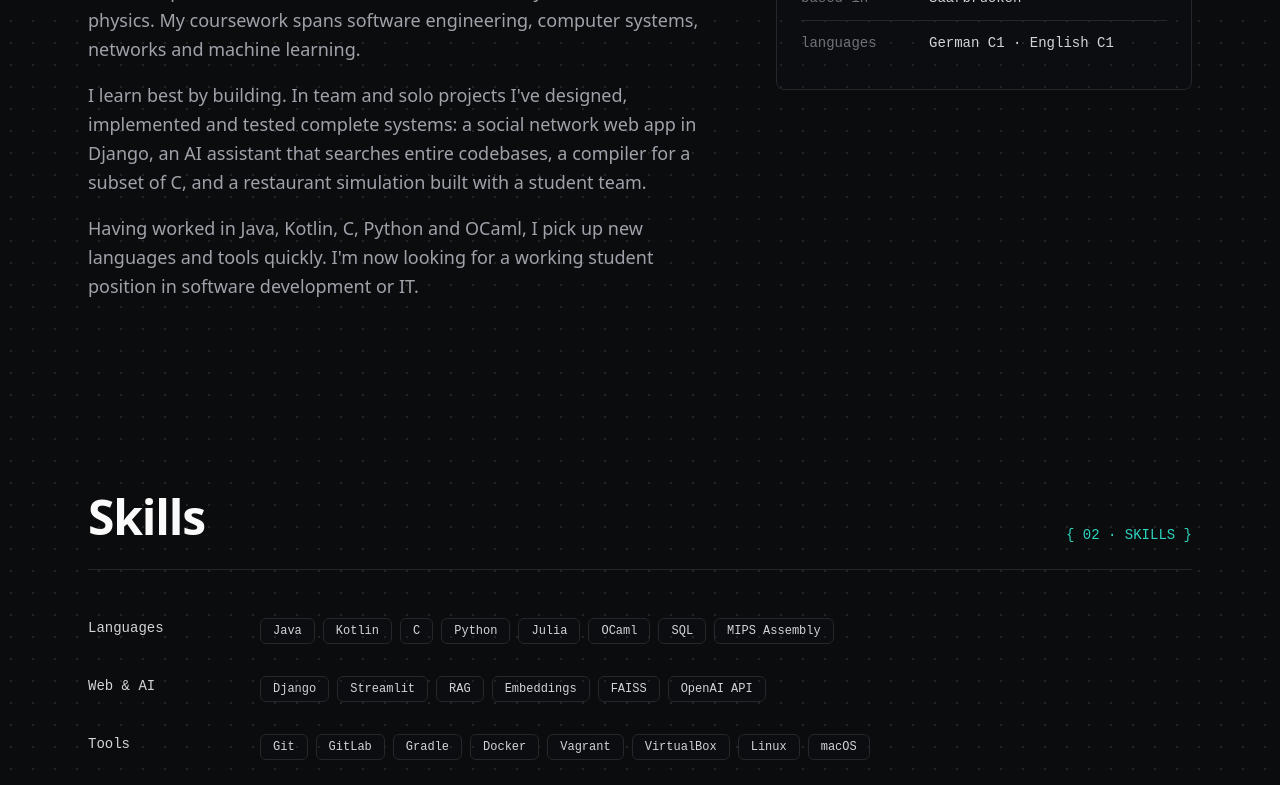
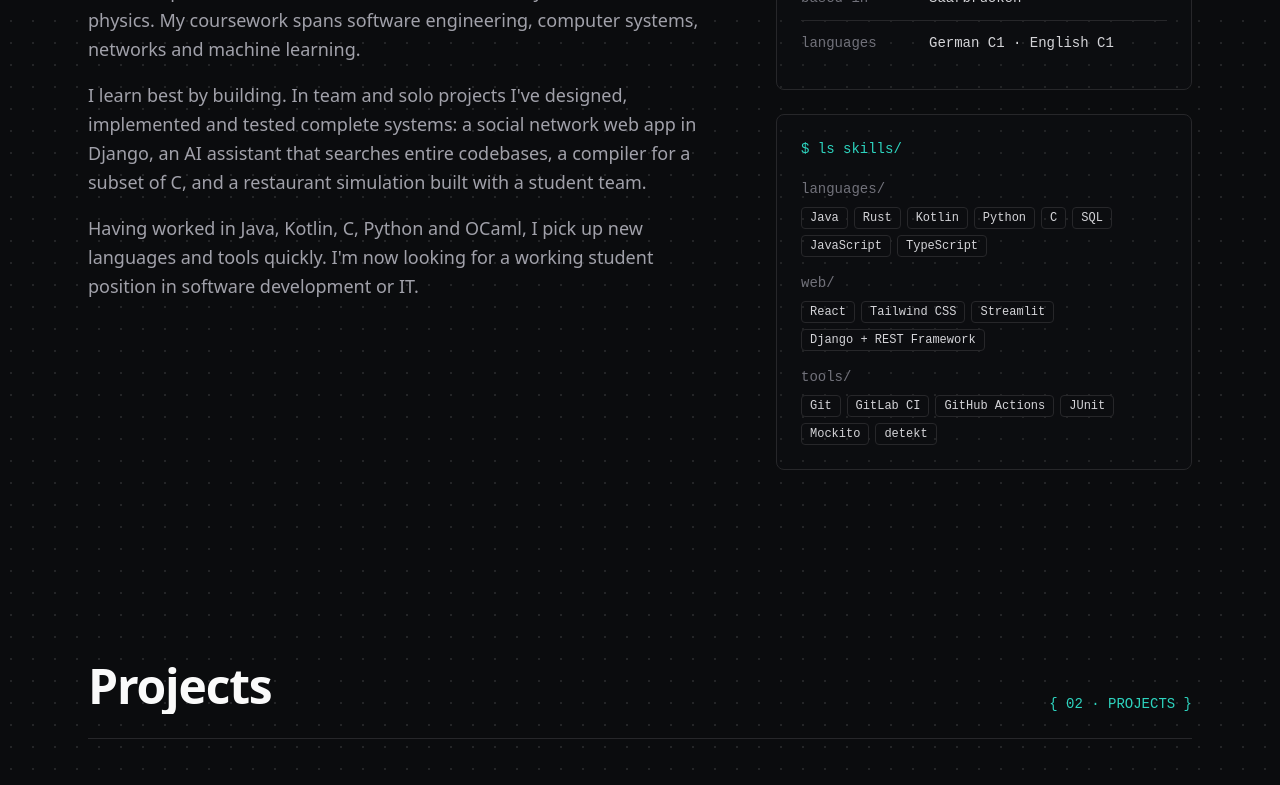
Before and after one commit to yuvrajsingh1015/yuvrajsingh1015.github.io, a React (Vite) app: page / in a window 1280 px wide. Shown: the part 1200-1985 px from the top of the page. Built offline with nearby package versions, Linux system fonts and the light colour scheme.

Commit message:
Add CV PDF; move trimmed skills into About section

```diff
--- a/src/App.jsx
+++ b/src/App.jsx
@@ -2,7 +2,6 @@ import Loader from "./components/Loader";
 import Navbar from "./components/Navbar";
 import Hero from "./components/Hero";
 import About from "./components/About";
-import Skills from "./components/Skills";
 import Projects from "./components/Projects";
 import Contact from "./components/Contact";
 import Footer from "./components/Footer";
@@ -15,7 +14,6 @@ export default function App() {
       <main>
         <Hero />
         <About />
-        <Skills />
         <Projects />
         <Contact />
       </main>
--- a/src/components/About.jsx
+++ b/src/components/About.jsx
@@ -1,4 +1,4 @@
-import { about } from "../data";
+import { about, skills } from "../data";
 import SectionHeading from "./SectionHeading";
 import Reveal from "./Reveal";
 
@@ -24,7 +24,7 @@ export default function About() {
           </Reveal>
         </div>
 
-        <Reveal delay={240}>
+        <Reveal delay={240} className="space-y-6">
           <div className="rounded-lg border border-line bg-card p-6 font-mono text-sm">
             <p className="text-accent">$ cat profile</p>
             <dl className="mt-5 divide-y divide-line">
@@ -36,6 +36,27 @@ export default function About() {
               ))}
             </dl>
           </div>
+
+          <div className="rounded-lg border border-line bg-card p-6 font-mono text-sm">
+            <p className="text-accent">$ ls skills/</p>
+            <dl className="mt-5 space-y-4">
+              {skills.map(({ group, items }) => (
+                <div key={group}>
+                  <dt className="text-subtle">{group}/</dt>
+                  <dd className="mt-2 flex flex-wrap gap-1.5">
+                    {items.map((skill) => (
+                      <span
+                        key={skill}
+                        className="rounded border border-line px-2 py-0.5 text-xs text-body transition-colors hover:border-accent/60 hover:text-accent"
+                      >
+                        {skill}
+                      </span>
+                    ))}
+                  </dd>
+                </div>
+              ))}
+            </dl>
+          </div>
         </Reveal>
       </div>
     </section>
--- a/src/components/Contact.jsx
+++ b/src/components/Contact.jsx
@@ -106,7 +106,7 @@ export default function Contact() {
 
   return (
     <section id="contact" className="mx-auto max-w-6xl px-6 py-24">
-      <SectionHeading number="04" label="contact" title="Get in touch" />
+      <SectionHeading number="03" label="contact" title="Get in touch" />
 
       <Reveal className="grid gap-10 md:grid-cols-[2fr_3fr]">
         <div>
--- a/src/components/Navbar.jsx
+++ b/src/components/Navbar.jsx
@@ -1,6 +1,6 @@
 import ThemeToggle from "./ThemeToggle";
 
-const links = ["about", "skills", "projects", "contact"];
+const links = ["about", "projects", "contact"];
 
 export default function Navbar() {
   return (
--- a/src/components/Projects.jsx
+++ b/src/components/Projects.jsx
@@ -6,7 +6,7 @@ import Reveal from "./Reveal";
 export default function Projects() {
   return (
     <section id="projects" className="mx-auto max-w-6xl px-6 py-24">
-      <SectionHeading number="03" label="projects" title="Projects" />
+      <SectionHeading number="02" label="projects" title="Projects" />
 
       <div className="grid gap-4 sm:grid-cols-2">
         {projects.map((project, i) => (
--- a/src/components/Skills.jsx
+++ /dev/null
@@ -1,33 +0,0 @@
-import { skills } from "../data";
-import SectionHeading from "./SectionHeading";
-import Reveal from "./Reveal";
-
-export default function Skills() {
-  return (
-    <section id="skills" className="mx-auto max-w-6xl px-6 py-24">
-      <SectionHeading number="02" label="skills" title="Skills" />
-
-      <div className="space-y-8">
-        {skills.map((group, i) => (
-          <Reveal
-            key={group.group}
-            delay={i * 120}
-            className="grid gap-3 sm:grid-cols-[10rem_1fr]"
-          >
-            <h3 className="font-mono text-sm text-fg0">{group.group}</h3>
-            <ul className="flex flex-wrap gap-2">
-              {group.items.map((skill) => (
-                <li
-                  key={skill}
-                  className="rounded-md border border-line bg-card px-3 py-1 font-mono text-xs text-body transition-colors hover:border-accent/60 hover:text-accent"
-                >
-                  {skill}
-                </li>
-              ))}
-            </ul>
-          </Reveal>
-        ))}
-      </div>
-    </section>
-  );
-}
--- a/src/data.js
+++ b/src/data.js
@@ -28,34 +28,25 @@ export const about = {
 
 export const skills = [
   {
-    group: "Languages",
+    group: "languages",
     items: [
       "Java",
+      "Rust",
       "Kotlin",
+      "Python",
       "C",
-      "Python",
-      "Julia",
-      "OCaml",
       "SQL",
-      "MIPS Assembly",
+      "JavaScript",
+      "TypeScript",
     ],
   },
   {
-    group: "Web & AI",
-    items: ["Django", "Streamlit", "RAG", "Embeddings", "FAISS", "OpenAI API"],
+    group: "web",
+    items: ["React", "Tailwind CSS", "Streamlit", "Django + REST Framework"],
   },
   {
-    group: "Tools",
-    items: [
-      "Git",
-      "GitLab",
-      "Gradle",
-      "Docker",
-      "Vagrant",
-      "VirtualBox",
-      "Linux",
-      "macOS",
-    ],
+    group: "tools",
+    items: ["Git", "GitLab CI", "GitHub Actions", "JUnit", "Mockito", "detekt"],
   },
 ];
 
```
Also changed, not shown: 1 other file (tests, documents, lock files or other folders).
